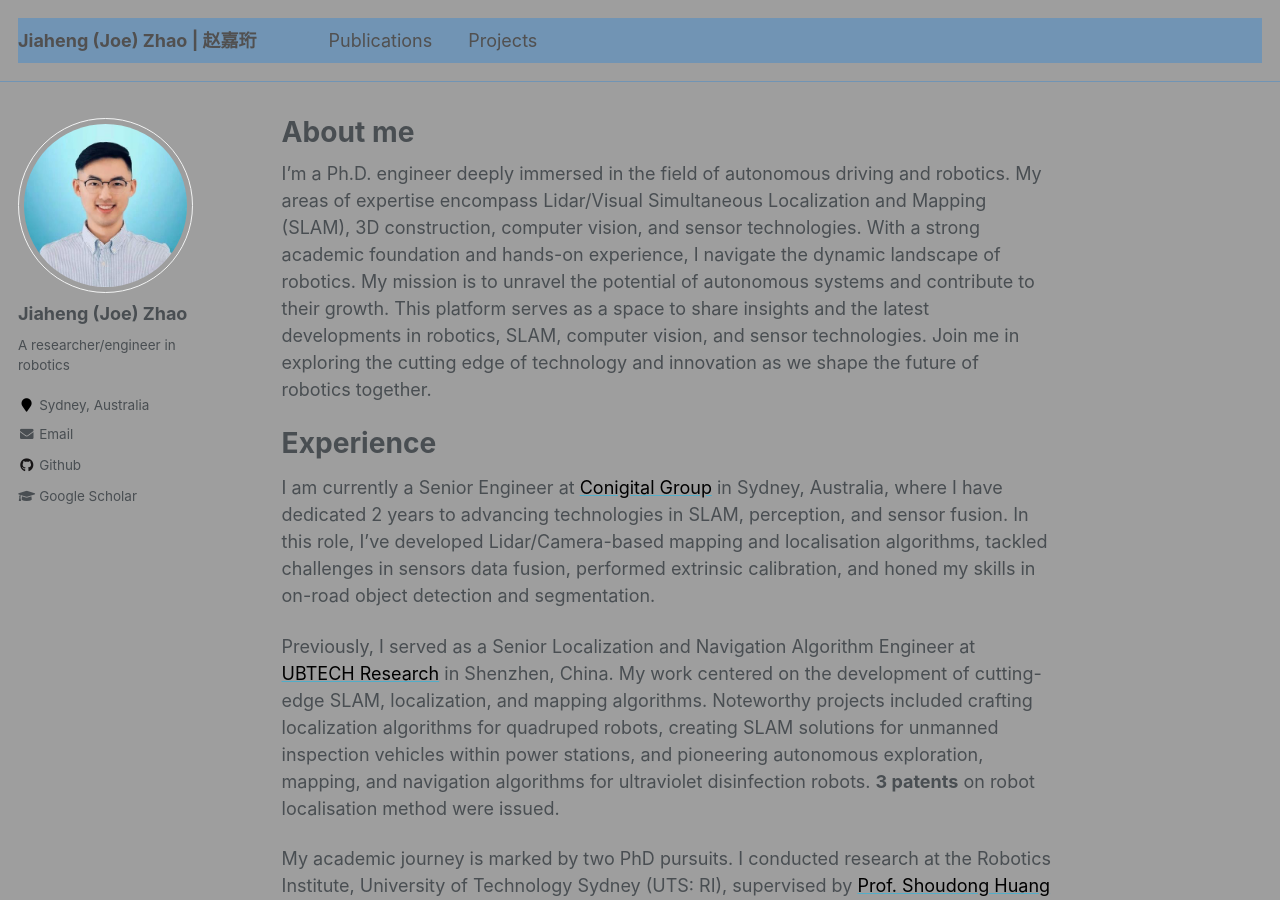
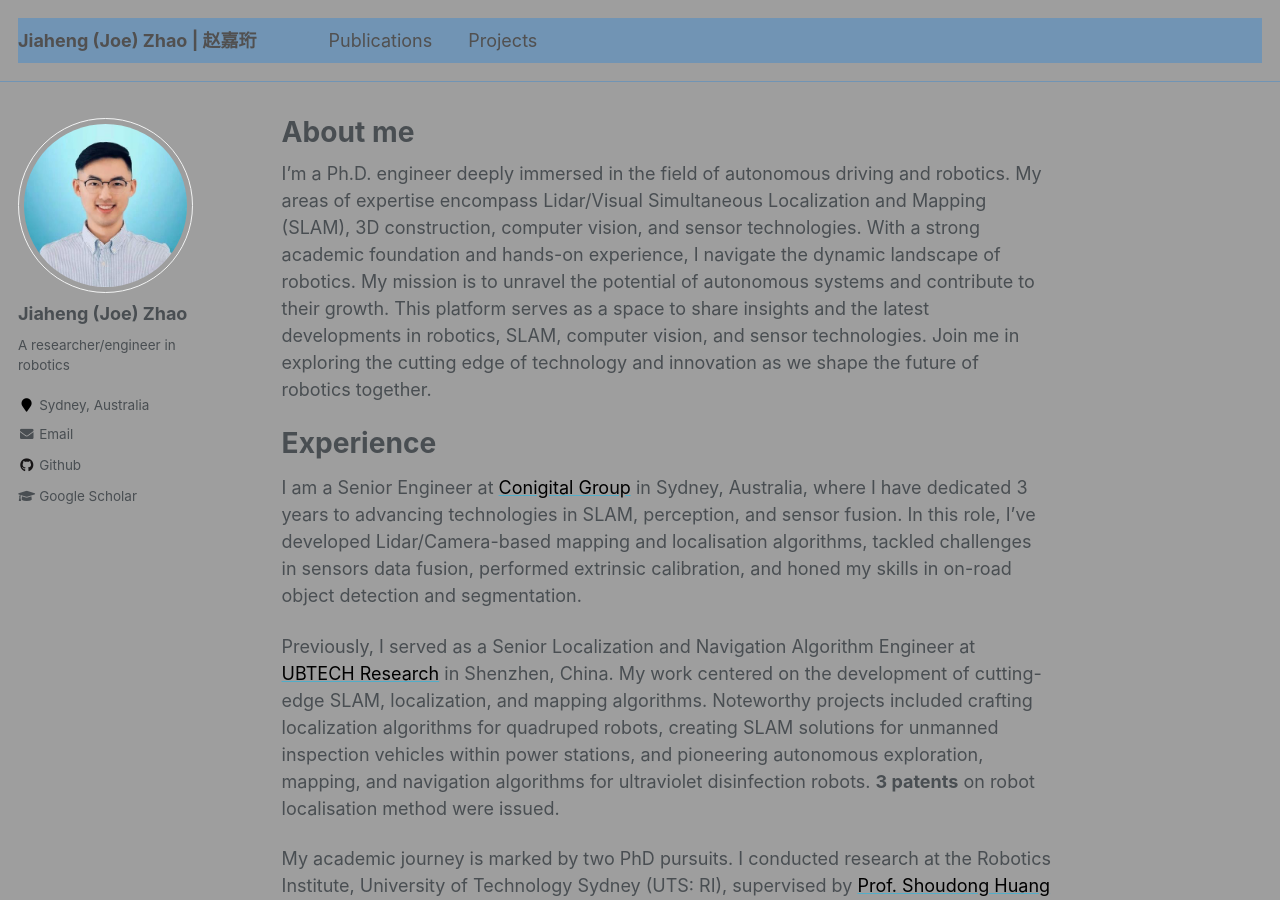
Before and after one commit to JiahengZhao/JiahengZhao.github.io, a Jekyll site: the page built from _pages/about.md, in a window 1280 px wide and 900 px high. Built offline with Jekyll 4.4.1, drawn with Linux system fonts in a browser that asks for light colours.

```diff
--- a/_pages/about.md
+++ b/_pages/about.md
@@ -12,7 +12,7 @@ I'm a Ph.D. engineer deeply immersed in the field of autonomous driving and robo
 
 Experience
 ======
-I am currently a Senior Engineer at [<font color="black">Conigital Group</font>](https://conigital.org/) in Sydney, Australia, where I have dedicated 2 years to advancing technologies in SLAM, perception, and sensor fusion. In this role, I've developed Lidar/Camera-based mapping and localisation algorithms, tackled challenges in sensors data fusion, performed extrinsic calibration, and honed my skills in on-road object detection and segmentation.
+I am a Senior Engineer at [<font color="black">Conigital Group</font>](https://conigital.org/) in Sydney, Australia, where I have dedicated 3 years to advancing technologies in SLAM, perception, and sensor fusion. In this role, I've developed Lidar/Camera-based mapping and localisation algorithms, tackled challenges in sensors data fusion, performed extrinsic calibration, and honed my skills in on-road object detection and segmentation.
 
 Previously, I served as a Senior Localization and Navigation Algorithm Engineer at [<font color="black">UBTECH Research</font>](https://research.ubtrobot.com/home) in Shenzhen, China. My work centered on the development of cutting-edge SLAM, localization, and mapping algorithms. Noteworthy projects included crafting localization algorithms for quadruped robots, creating SLAM solutions for unmanned inspection vehicles within power stations, and pioneering autonomous exploration, mapping, and navigation algorithms for ultraviolet disinfection robots. **3 patents** on robot localisation method were issued.
 
```
Also changed, not shown: _projects/2023-Mower.md (+2 -0 lines).
